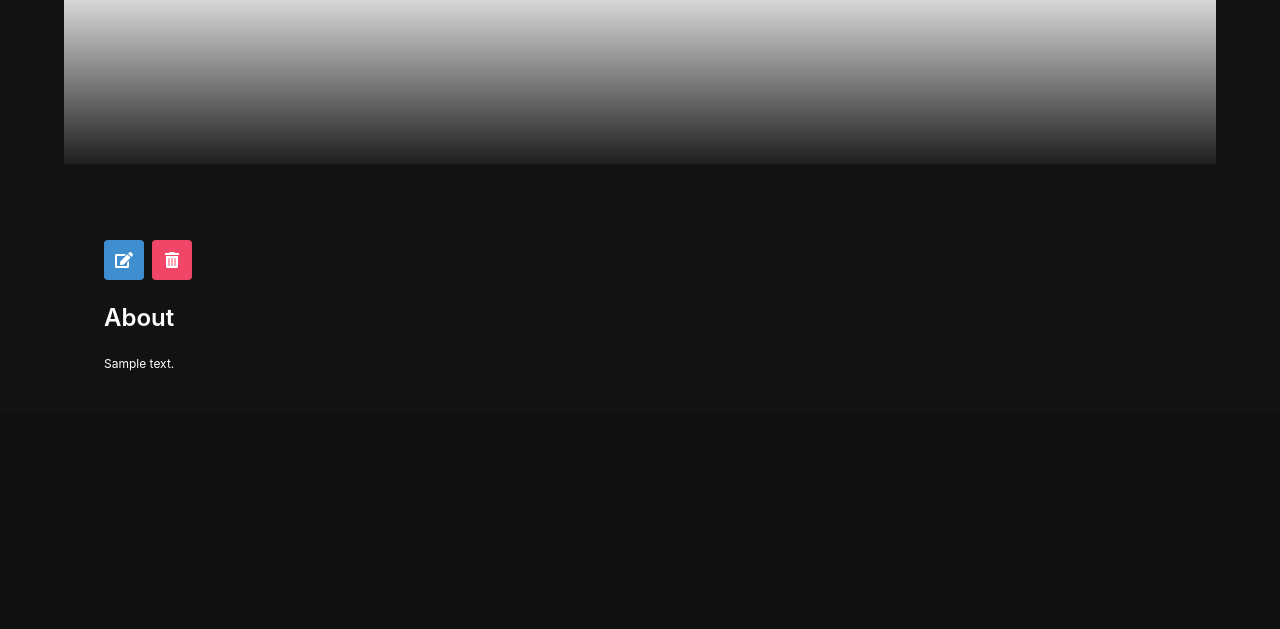
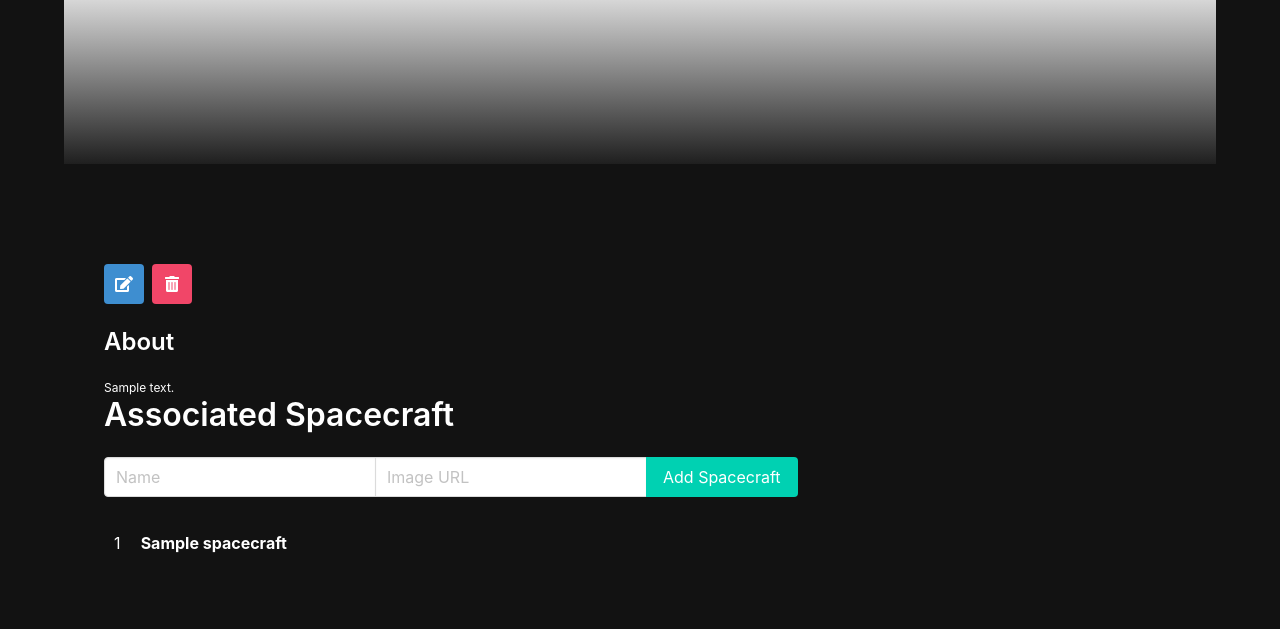
Before and after one commit to kerBamf/spacecraft_django, a Django app: page /shipwrights/1/ in a window 1280 px wide. Shown: the part 388-1017 px from the top of the page. Before the commit the page ends 759 px from the top, so only its background shows below. Run offline with Django 4.2, Linux system fonts and the light colour scheme; tables that the repository leaves empty hold one stand-in row (values such as "Sample post").

Commit message:
New spacecraft working in company details page

```diff
--- a/main_app/templates/manufacturer_detail.html
+++ b/main_app/templates/manufacturer_detail.html
@@ -5,7 +5,7 @@
     <img src="{{manufacturer.img}}" alt="{{manufacturer.name}}">
 </div>
 <div class="detail_name">
-    {% if artist.verified_artist %}
+    {% if manufacturer.verified_manufacturer %}
     <div class="icon-text">
         <span class="icon has-text-info">
             <i class="fas fa-check-circle"></i>
@@ -22,7 +22,7 @@
                 <i class="fas fa-edit"></i>
             </span>
         </a>
-        <a href="" class="button is-danger">
+        <a href="{% url 'manufacturer_delete' manufacturer.pk %}" class="button is-danger">
             <span class="icon">
                 <i class="fas fa-trash-alt"></i>
             </span>
@@ -32,6 +32,66 @@
         <h4 class="title is-4">About</h4>
         <p>{{manufacturer.about}}</p>
     </div>
+    <div class="detail__songs mb-5">
+        <h3 class="title is-3">Associated Spacecraft</h3>
+        <form class="mb-5" action="{% url 'spacecraft_create' manufacturer.pk %}" method="post">
+            {% csrf_token %}
+            <div class="field has-addons">
+                <div class="control">
+                    <input
+                        class="input"
+                        type="text"
+                        name="name"
+                        placeholder="Name"
+                        required
+                    />
+                </div>
+                <div class="control">
+                    <input
+                        class="input"
+                        type="text"
+                        name="image"
+                        placeholder="Image URL"
+                        required
+                    />
+                </div>
+                <div class="control">
+                    <input class="button is-primary" type="submit" value="Add Spacecraft" />
+                </div>
+            </div>
+        </form>
+        {% for ship in manufacturer.ships.all %}
+        <div class="song">
+            <span>{{forloop.counter}}</span>
+            <span><b>{{ship.name}}</b></span>
+            <!-- <span>
+                <div class="dropdown">
+                    <div class="dropdown-trigger">
+                        <button class="button" aria-haspopup="true" aria-controls="dropdown-menu">
+                            <span>Add to Playlist</span>
+                            <span class="icon is-small">
+                                <i class="fas fa-angle-down" aria-hidden="true"></i>
+                            </span>
+                        </button>
+                    </div>
+                    <div class="dropdown-menu" id="dropdown-menu" role="menu">
+                        <div class="dropdown-content">
+                            {% for playlist in playlists %}
+                            <a href="{% url 'playlist_song_assoc' playlist.pk song.pk %}?assoc=add" class="dropdown-item">{{ playlist.title }}</a>
+                            {% endfor %}
+                        </div>
+                    </div>
+                </div>
+            </span> -->
+        </div>
+        {% empty %}
+        <article class="message">
+            <div class="message-header">
+                <p>No Ships Available</p>
+            </div>
+        </article>
+        {% endfor %}
+    </div>
 </div>
 
 {% endblock %}
--- a/main_app/urls.py
+++ b/main_app/urls.py
@@ -10,4 +10,5 @@
     path('shipwrights/<int:pk>/update', views.ManufacturerUpdate.as_view(), name="manufacturer_update"),
     path('shipwrights/<int:pk>/delete', views.ManufacturerDelete.as_view(), name="manufacturer_delete"),
     path('spacecraft/', views.ShipList.as_view(), name="ship_list"),
+    path('shipwrights/<int:pk>/spacecraft/new', views.SpacecraftCreate.as_view(), name="spacecraft_create"),
 ]
--- a/main_app/views.py
+++ b/main_app/views.py
@@ -1,4 +1,4 @@
-from django.shortcuts import render
+from django.shortcuts import render, redirect
 from django.views import View
 from django.http import HttpResponse
 from django.views.generic.base import TemplateView
@@ -53,19 +53,6 @@
     template_name = "manufacturer_delete_confirmation.html"
     success_url = '/shipwrights/'
 
-class Ship:
-    def __init__(self, name, image, manufacturer):
-        self.name = name
-        self.image = image
-        self.manufacturer = manufacturer
-
-# ships = [
-#     Ship("X-Wing", "https://static.wikia.nocookie.net/starwars/images/0/00/Xwing-ROOCE.png/revision/latest/scale-to-width-down/1000?cb=20230516042654", "Incom Corporation"),
-#     Ship("Millenium Falcon", "https://static.wikia.nocookie.net/starwars/images/5/52/Millennium_Falcon_Fathead_TROS.png/revision/latest/scale-to-width-down/1000?cb=20221029015218", "Corellian Engineering Corporation"),
-#     Ship("A-Wing", "https://static.wikia.nocookie.net/starwars/images/1/13/RZ1-BF2.png/revision/latest/scale-to-width-down/1000?cb=20171005230121", "Kuat Drive Yards"),
-#     Ship("TIE-Interceptor", "https://static.wikia.nocookie.net/starwars/images/f/f5/TIE_Interceptor_BF.png/revision/latest/scale-to-width-down/1000?cb=20170501054325", "Sienar Fleet Systems"),
-# ]
-
 class ShipList(TemplateView):
     template_name = "ship_list.html"
 
@@ -73,3 +60,11 @@
         context = super().get_context_data(**kwargs)
         context["ships"] = Spacecraft.objects.all()
         return context
+
+class SpacecraftCreate(View):
+    def post(self, request, pk):
+        name = request.POST.get('name')
+        image = request.POST.get('image')
+        manufacturer = Manufacturer.objects.get(pk=pk)
+        Spacecraft.objects.create(name=name, image=image, manufacturer=manufacturer)
+        return redirect ('manufacturer_detail', pk=pk)
```
Also changed, not shown: main_app/templates/manufacturer_delete_confirmation.html (added, +11 -0 lines).
